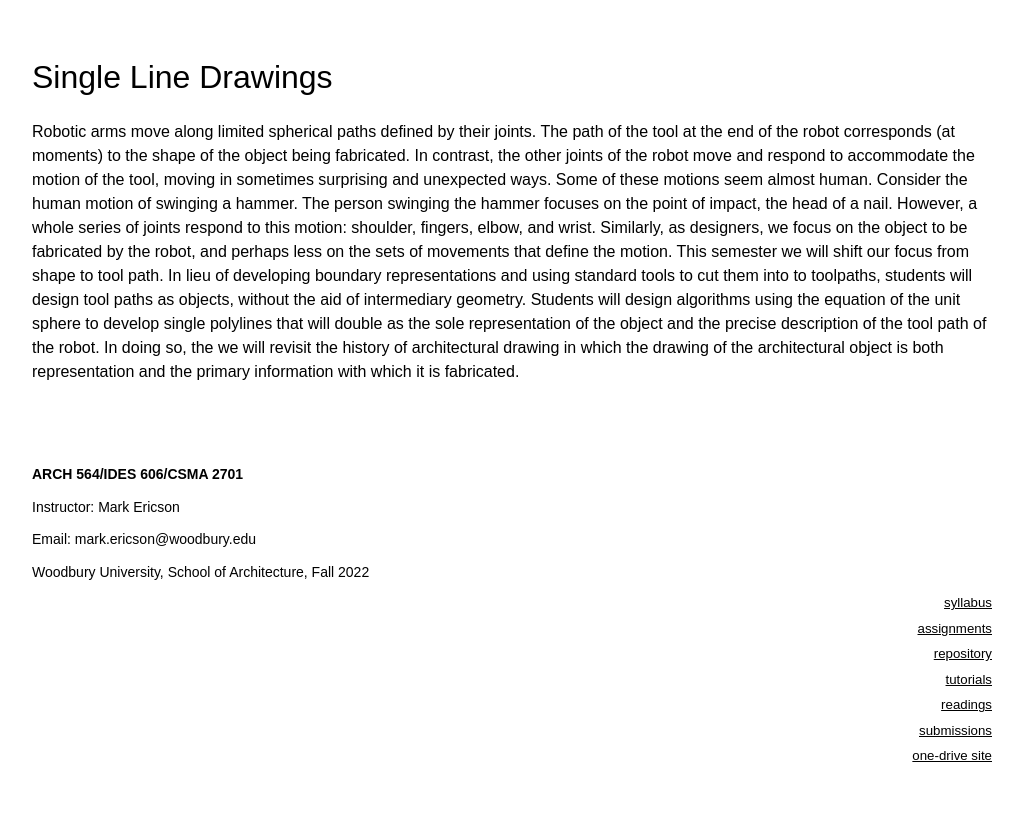
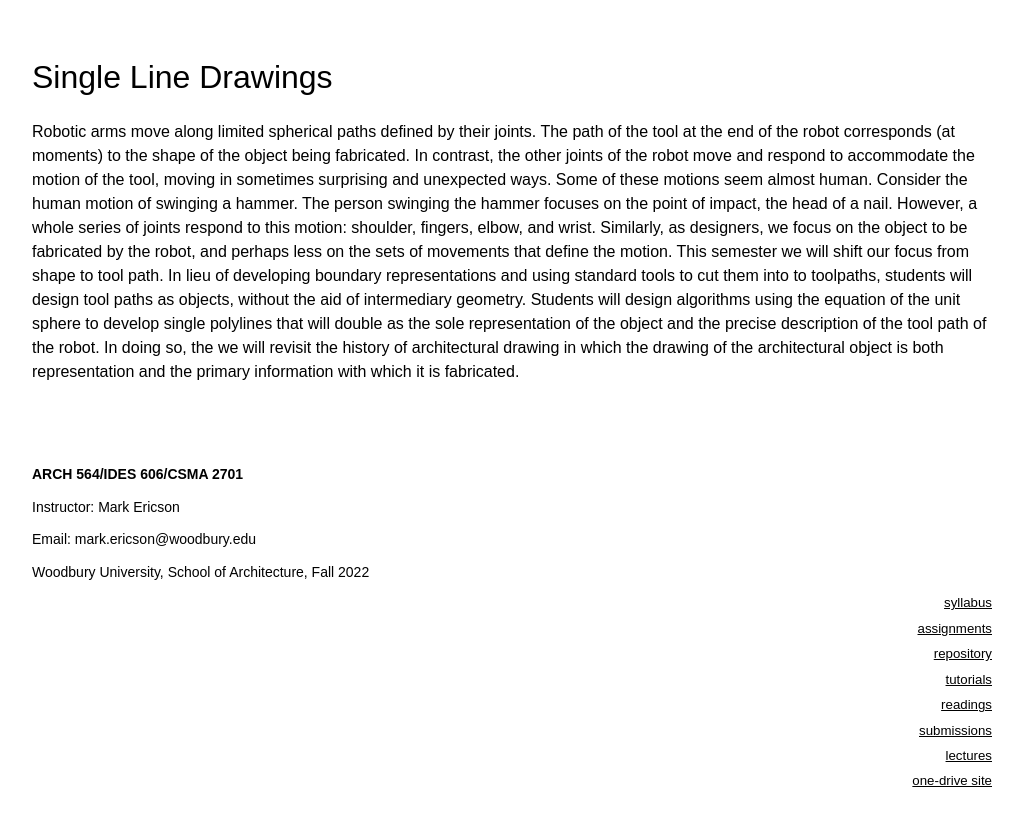
Before and after one commit to mcericson/Single_Line_Drawings, a plain HTML site: page index.html in a window 1280 px wide. Shown: the whole page, without its empty margins (128-1151 px from the left). Drawn offline with Linux system fonts and the light colour scheme; a web font is replaced by a local one.

Commit message:
add lectures link

```diff
--- a/index.html
+++ b/index.html
@@ -37,6 +37,7 @@
     <h5> <a href="https://web.microsoftstream.com/channel/206b8a58-af22-4ca5-b56d-a403a9c9c077" target="_blank">tutorials </a></h5>
     <h5> <a href="https://woodburyedu-my.sharepoint.com/:f:/g/personal/mark_ericson_woodbury_edu/EoG86C50LblGi4fllGTaHBcB_k3KQRAAzjjjBqEP4M-UPg?e=jzTIOF" target="_blank">readings</a></h5>
     <h5> <a href="https://woodburyedu-my.sharepoint.com/:f:/g/personal/mark_ericson_woodbury_edu/Ei1LGb_U6WhGvxvHDlSD8UUBpKEIq5jp-PG2qlkZz9rxuw?e=UzdTe1" target="_blank">submissions</a></h5>
+    <h5> <a href="https://woodburyedu-my.sharepoint.com/:f:/g/personal/mark_ericson_woodbury_edu/EheAzetKfp9OqhaPKbEzKfABNtpnT8JL2-YubCfDVmxBNQ?e=GG6K1j" target="_blank">lectures</a></h5>
     <h5> <a href="https://woodburyedu-my.sharepoint.com/:f:/g/personal/mark_ericson_woodbury_edu/EoG86C50LblGi4fllGTaHBcB_k3KQRAAzjjjBqEP4M-UPg?e=LJhi7d" target="_blank">one-drive site</a></h5>
 
 
```
